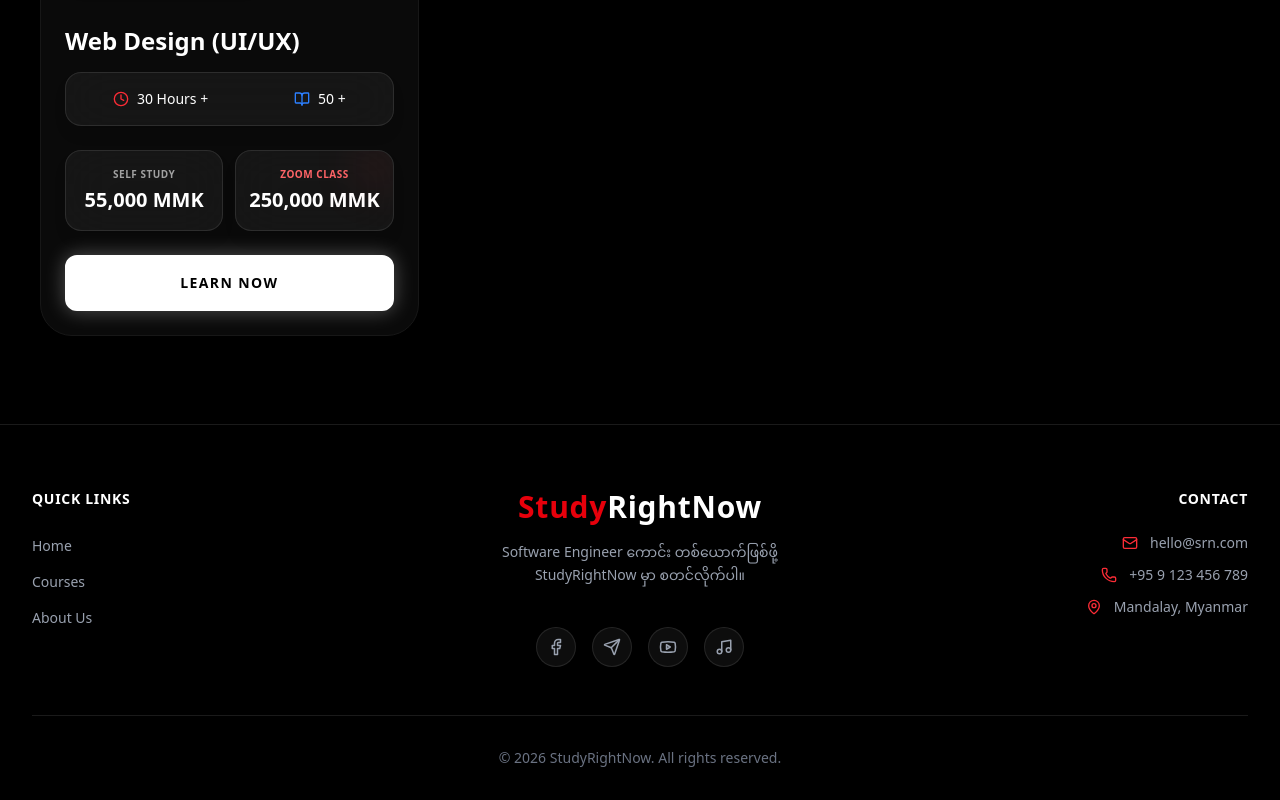
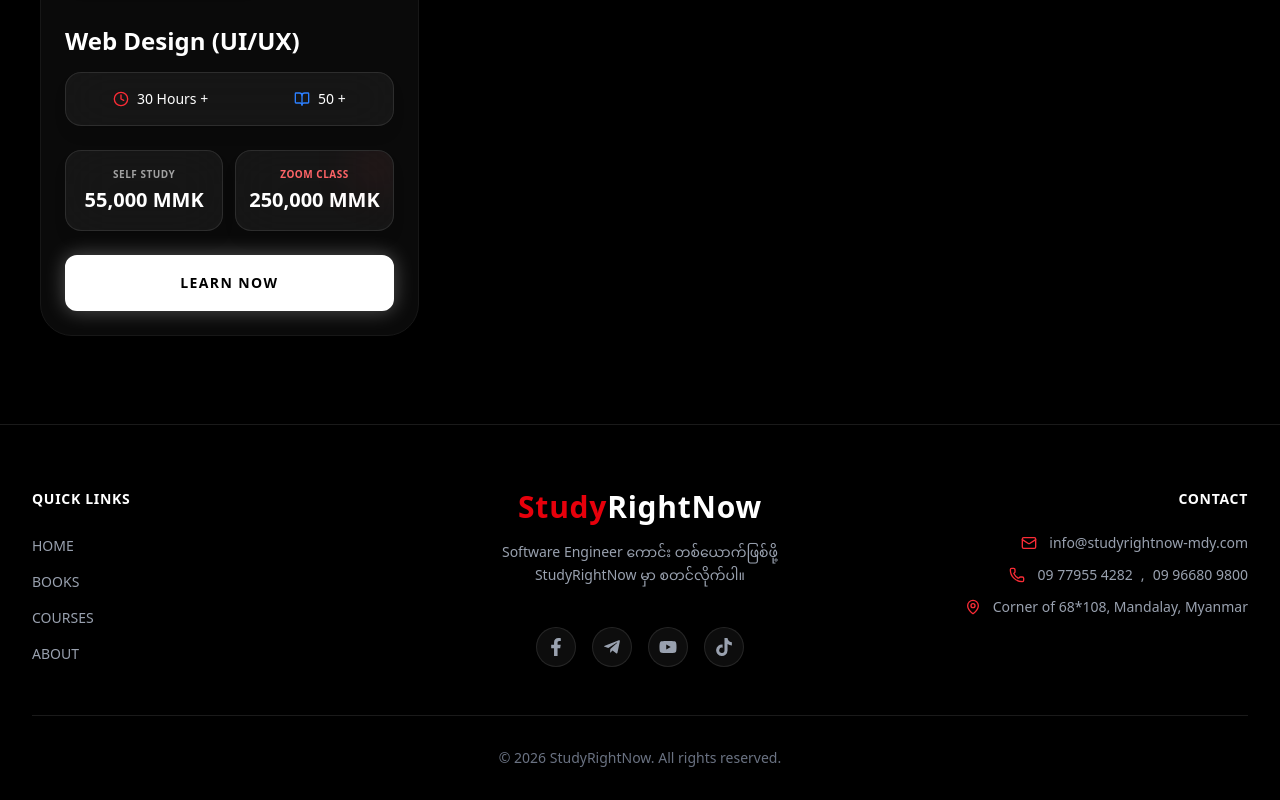
Before and after one commit to eaisin/studyrightnow, a React (Vite) app: page / in a window 1280 px wide. Shown: the part 2795-3595 px from the top of the page. Built offline with nearby package versions, Linux system fonts and the light colour scheme.

Commit message:
a few update for footer

```diff
--- a/package.json
+++ b/package.json
@@ -15,6 +15,7 @@
     "lucide-react": "^0.562.0",
     "react": "^19.2.0",
     "react-dom": "^19.2.0",
+    "react-icons": "^5.5.0",
     "react-router-dom": "^7.12.0",
     "tailwind-merge": "^3.4.0",
     "tailwindcss": "^4.1.18"
--- a/src/components/Footer.jsx
+++ b/src/components/Footer.jsx
@@ -1,25 +1,20 @@
 import React from "react";
 import { Link } from "react-router-dom";
+import { Mail, Phone, MapPin } from "lucide-react";
 import {
-  Facebook,
-  Youtube,
-  Send, // Used for Telegram
-  Music, // Used for TikTok
-  Mail,
-  Phone,
-  MapPin,
-} from "lucide-react";
+  FaFacebookF,
+  FaYoutube,
+  FaTelegramPlane,
+  FaTiktok,
+} from "react-icons/fa";
 
 const Footer = () => {
   return (
     <footer className="bg-black border-t border-white/10 pt-16 pb-8 mt-auto">
       <div className="max-w-7xl mx-auto px-4 md:px-8">
-        {/* Main Grid: 1 col on mobile, 3 cols on desktop */}
         <div className="grid grid-cols-1 md:grid-cols-3 gap-12 mb-12 items-start">
-          {/* --- COLUMN 1 (Desktop: Left | Mobile: 2nd) --- */}
-          {/* Quick Links */}
           <div className="order-2 md:order-1 flex flex-col items-center md:items-start text-center md:text-left">
-            <h3 className="text-white font-bold mb-6 uppercase tracking-wider text-sm">
+            <h3 className="text-white font-bold mb-6 uppercase tracking-wider text-sm cursor-default">
               Quick Links
             </h3>
             <ul className="space-y-3">
@@ -28,7 +23,15 @@ const Footer = () => {
                   to="/"
                   className="text-gray-400 hover:text-red-500 transition-colors text-sm"
                 >
-                  Home
+                  HOME
+                </Link>
+              </li>
+              <li>
+                <Link
+                  to="/books"
+                  className="text-gray-400 hover:text-red-500 transition-colors text-sm"
+                >
+                  BOOKS
                 </Link>
               </li>
               <li>
@@ -36,7 +39,7 @@ const Footer = () => {
                   to="/courses"
                   className="text-gray-400 hover:text-red-500 transition-colors text-sm"
                 >
-                  Courses
+                  COURSES
                 </Link>
               </li>
               <li>
@@ -44,17 +47,14 @@ const Footer = () => {
                   to="/about"
                   className="text-gray-400 hover:text-red-500 transition-colors text-sm"
                 >
-                  About Us
+                  ABOUT
                 </Link>
               </li>
             </ul>
           </div>
 
-          {/* --- COLUMN 2 (Desktop: Middle | Mobile: Top) --- */}
-          {/* Brand + Social */}
           <div className="order-1 md:order-2 flex flex-col items-center text-center space-y-6">
-            {/* Logo/Brand */}
-            <div className="space-y-4">
+            <div className="space-y-4 cursor-default">
               <h2 className="text-3xl font-bold text-white tracking-wide">
                 <span className="text-red-600">Study</span>RightNow
               </h2>
@@ -64,55 +64,69 @@ const Footer = () => {
               </p>
             </div>
 
-            {/* Social Icons (Lucide React Only) */}
             <div className="flex gap-4 justify-center mt-4">
-              {/* Facebook */}
               <SocialIcon
-                href="https://facebook.com"
-                icon={<Facebook size={18} />}
+                href="https://www.facebook.com/SRNMDY"
+                icon={<FaFacebookF size={18} />}
               />
 
-              {/* Telegram (Using 'Send' icon as alternative) */}
-              <SocialIcon href="https://t.me" icon={<Send size={18} />} />
-
-              {/* YouTube */}
               <SocialIcon
-                href="https://youtube.com"
-                icon={<Youtube size={18} />}
+                href="https://t.me/+Xwmd5Nm3yjVjYzg1"
+                icon={<FaTelegramPlane size={18} />}
               />
 
-              {/* TikTok (Using 'Music' icon as alternative) */}
               <SocialIcon
-                href="https://tiktok.com"
-                icon={<Music size={18} />}
+                href="https://www.youtube.com/@myatmonayeSRN"
+                icon={<FaYoutube size={18} />}
+              />
+
+              <SocialIcon
+                href="https://www.tiktok.com/@studyrightnowmm?is_from_webapp=1&sender_device=pc"
+                icon={<FaTiktok size={18} />}
               />
             </div>
           </div>
 
-          {/* --- COLUMN 3 (Desktop: Right | Mobile: 3rd) --- */}
-          {/* Contact */}
           <div className="order-3 md:order-3 flex flex-col items-center md:items-end text-center md:text-right">
-            <h3 className="text-white font-bold mb-6 uppercase tracking-wider text-sm">
+            <h3 className="text-white font-bold mb-6 uppercase tracking-wider text-sm cursor-default">
               Contact
             </h3>
             <ul className="space-y-3">
-              <li className="flex items-center gap-3 text-gray-400 text-sm justify-center md:justify-end">
+              <li className="flex items-center gap-3 text-gray-400 text-sm justify-center md:justify-end group">
                 <Mail size={16} className="text-red-500" />
-                hello@srn.com
+                <a
+                  href="mailto:info@studyrightnow-mdy.com"
+                  className="hover:text-white transition-colors"
+                >
+                  info@studyrightnow-mdy.com
+                </a>
               </li>
               <li className="flex items-center gap-3 text-gray-400 text-sm justify-center md:justify-end">
                 <Phone size={16} className="text-red-500" />
-                +95 9 123 456 789
+                <div className="flex gap-2">
+                  <a
+                    href="tel:09779554282"
+                    className="hover:text-white transition-colors"
+                  >
+                    09 77955 4282
+                  </a>
+                  <span>,</span>
+                  <a
+                    href="tel:09966809800"
+                    className="hover:text-white transition-colors"
+                  >
+                    09 96680 9800
+                  </a>
+                </div>
               </li>
-              <li className="flex items-center gap-3 text-gray-400 text-sm justify-center md:justify-end">
+              <li className="flex items-center gap-3 text-gray-400 text-sm justify-center md:justify-end cursor-default">
                 <MapPin size={16} className="text-red-500" />
-                Mandalay, Myanmar
+                <span>Corner of 68*108, Mandalay, Myanmar</span>
               </li>
             </ul>
           </div>
         </div>
 
-        {/* Copyright */}
         <div className="border-t border-white/10 pt-8 text-center">
           <p className="text-gray-500 text-sm">
             © {new Date().getFullYear()} StudyRightNow. All rights reserved.
@@ -122,8 +136,6 @@ const Footer = () => {
     </footer>
   );
 };
-
-// --- Sub-Components ---
 
 const SocialIcon = ({ icon, href = "#" }) => (
   <a
```
Also changed, not shown: 1 other file (tests, documents, lock files or other folders).
